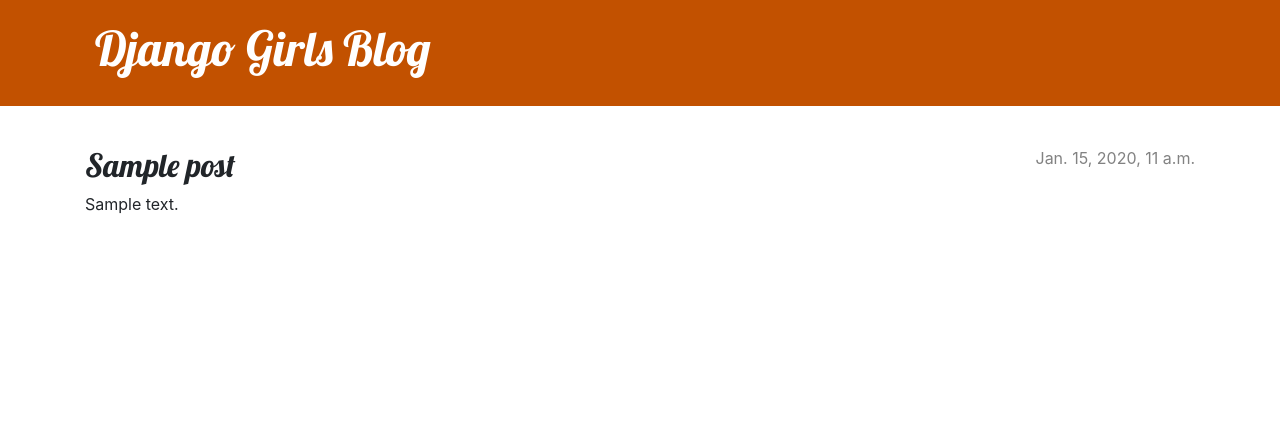
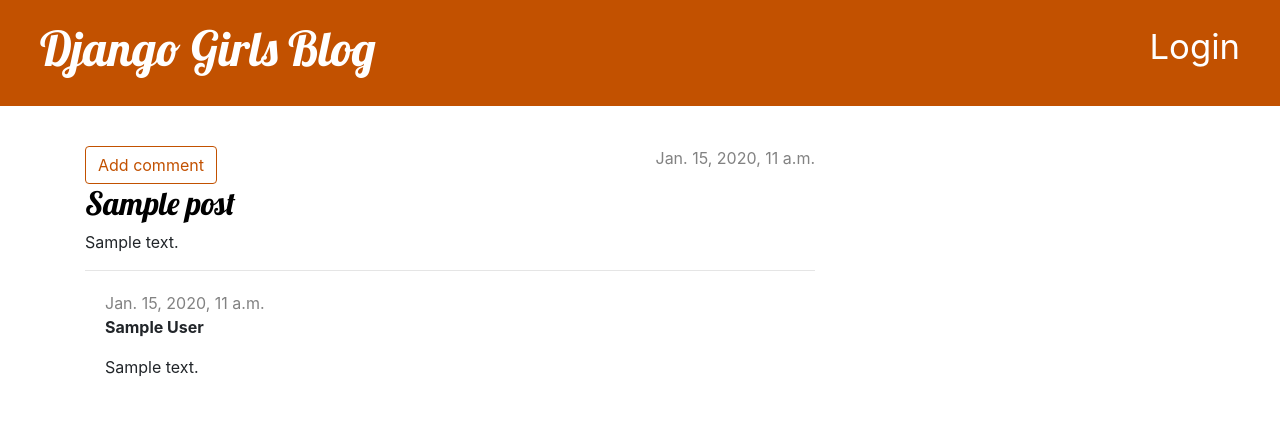
Before and after one commit to shspAbat/my-first-blog, a Django app: page /post/1/ in a window 1280 px wide. Shown: the top 448 px of the page. Run offline with Django 3.2, Linux system fonts and the light colour scheme; tables that the repository leaves empty hold one stand-in row (values such as "Sample post").

Commit message:
icons and comment section

```diff
--- a/blog/admin.py
+++ b/blog/admin.py
@@ -1,4 +1,5 @@
 from django.contrib import admin
-from .models import Post
+from .models import Post, Comment
 
 admin.site.register(Post)
+admin.site.register(Comment)
--- a/blog/models.py
+++ b/blog/models.py
@@ -16,3 +16,20 @@ class Post(models.Model):
 
     def __str__(self):
         return self.title
+
+class Comment(models.Model):
+    post = models.ForeignKey('blog.Post', on_delete=models.CASCADE, related_name='comments')
+    author = models.CharField(max_length=200)
+    text = models.TextField()
+    created_date = models.DateTimeField(default=timezone.now)
+    approved_comment = models.BooleanField(default=False)
+
+    def approve(self):
+        self.approved_comment = True
+        self.save()
+
+    def __str__(self):
+        return self.text
+
+def approved_comments(self):
+    return self.comments.filter(approved_comment=True)
--- a/blog/static/css/blog.css
+++ b/blog/static/css/blog.css
@@ -18,6 +18,7 @@ h1,
 h2,
 h3,
 h4 {
+    color: #000000;
     font-family: 'Lobster', cursive;
 }
 
@@ -68,3 +69,7 @@ h4 {
     color: #FFFFFF;
     background-color: #C25100;
 }
+
+.comment {
+    margin: 20px 0px 20px 20px;
+}
--- a/blog/templates/blog/base.html
+++ b/blog/templates/blog/base.html
@@ -7,26 +7,27 @@
         <link href='//fonts.googleapis.com/css?family=Lobster&subset=latin,latin-ext' rel='stylesheet' type='text/css'>
         <link rel="stylesheet" href="{% static 'css/blog.css' %}">
     </head>
+
     <body>
-        <header class="page-header">
-            <div class="container">
-
+        <div class="page-header">
             {% if user.is_authenticated %}
-                    <a href="{% url 'post_new' %}" class="top-menu">
-                        {% include './icons/file-earmark-plus.svg' %}
-                    </a>
+                <a href="{% url 'post_new' %}" class="top-menu"><span class="glyphicon glyphicon-plus"></span></a>
+                <a href="{% url 'post_draft_list' %}" class="top-menu"><span class="glyphicon glyphicon-edit"></span></a>
+                <p class="top-menu">Hello {{ user.username }} <small>(<a href="{% url 'logout' %}">Log out</a>)</small></p>
+            {% else %}
+                <a href="{% url 'login' %}" class="top-menu"><span class="glyphicon glyphicon-lock">Login</span></a>
             {% endif %}
-
             <h1><a href="/">Django Girls Blog</a></h1>
         </div>
-        </header>
-        <main class="content container">
+        <div class="content container">
             <div class="row">
-                <div class="col">
+                <div class="col-md-8">
                 {% block content %}
                 {% endblock %}
                 </div>
             </div>
-        </main>
+        </div>
     </body>
+
+
 </html>
--- a/blog/templates/blog/post_detail.html
+++ b/blog/templates/blog/post_detail.html
@@ -8,17 +8,47 @@
                 <a class="btn btn-default" href="{% url 'post_edit' pk=post.pk %}">
                     {% include './icons/pencil-fill.svg' %}
                 </a>
+
+                <a class="btn btn-default" href="{% url 'post_remove' pk=post.pk %}">
+                    <!-- {% include './icons/alarm.svg' %} -->
+                <span class="glyphicon glyphicon-remove">Delete</span></a>
             {% endif %}
         </aside>
 
+        <a class="btn btn-default" href="{% url 'add_comment_to_post' pk=post.pk %}">Add comment</a>
+
         {% if post.published_date %}
-            <time class="date">
+            <div class="date">
                 {{ post.published_date }}
-            </time>
+            </div>
+        {% else %}
+            <a class="btn btn-default" href="{% url 'post_publish' pk=post.pk %}">Publish</a>
         {% endif %}
 
         <h2>{{ post.title }}</h2>
         <p>{{ post.text|linebreaksbr }}</p>
 
+        <hr>
+        {% for comment in post.comments.all %}
+        {% if user.is_authenticated or comment.approved_comment %}
+        <div class="comment">
+            <div class="date">
+                {{ comment.created_date }}
+                {% if not comment.approved_comment %}
+
+                    <a class="btn btn-default" href="{% url 'comment_remove' pk=comment.pk %}"><span class="glyphicon glyphicon-remove"></span>Deny</a>
+
+                    <a class="btn btn-default" href="{% url 'comment_approve' pk=comment.pk %}"><span class="glyphicon glyphicon-ok">Accept</span></a>
+
+                {% endif %}
+            </div>
+            <strong>{{ comment.author }}</strong>
+            <p>{{ comment.text|linebreaks }}</p>
+        </div>
+        {% endif %}
+    {% empty %}
+        <p>No comments here yet :(</p>
+    {% endfor %}
+
     </article>
 {% endblock %}
--- a/blog/urls.py
+++ b/blog/urls.py
@@ -6,4 +6,10 @@ urlpatterns = [
     path('post/<int:pk>/', views.post_detail, name='post_detail'),
     path('post/new/', views.post_new, name='post_new'),
     path('post/<int:pk>/edit/', views.post_edit, name='post_edit'),
+    path('drafts/', views.post_draft_list, name='post_draft_list'),
+    path('post/<pk>/publish/', views.post_publish, name='post_publish'),
+    path('post/<pk>/remove/', views.post_remove, name='post_remove'),
+    path('post/<int:pk>/comment/', views.add_comment_to_post, name='add_comment_to_post'),
+    path('comment/<int:pk>/approve/', views.comment_approve, name='comment_approve'),
+path('comment/<int:pk>/remove/', views.comment_remove, name='comment_remove'),
 ]
--- a/blog/views.py
+++ b/blog/views.py
@@ -1,8 +1,10 @@
 from django.shortcuts import render, get_object_or_404
 from django.utils import timezone
-from .models import Post
-from .forms import PostForm
+from .models import Post, Comment
+from .forms import PostForm, CommentForm
 from django.shortcuts import redirect
+from django.contrib.auth.decorators import login_required
+
 
 # Create your views here.
 def post_list(request):
@@ -13,14 +15,12 @@ def post_detail(request, pk):
     post = get_object_or_404(Post, pk=pk)
     return render(request, 'blog/post_detail.html', {'post': post})
 
-def post_new(request):
-    form = PostForm()
-    return render(request, 'blog/post_edit.html', {'form': form})
 
-def post_new(request):
-    form = PostForm()
-    return render(request, 'blog/post_edit.html', {'form': form})
+#def post_new(request):
+#    form = PostForm()
+#    return render(request, 'blog/post_edit.html', {'form': form})
 
+@login_required
 def post_new(request):
     if request.method == "POST":
         form = PostForm(request.POST)
@@ -34,6 +34,7 @@ def post_new(request):
         form = PostForm()
     return render(request, 'blog/post_edit.html', {'form': form})
 
+@login_required
 def post_edit(request, pk):
     post = get_object_or_404(Post, pk=pk)
     if request.method == "POST":
@@ -41,9 +42,52 @@ def post_edit(request, pk):
         if form.is_valid():
             post = form.save(commit=False)
             post.author = request.user
-            post.published_date = timezone.now()
+            # save blog posts with the actual time
+            #post.published_date = timezone.now()
             post.save()
             return redirect('post_detail', pk=post.pk)
     else:
         form = PostForm(instance=post)
     return render(request, 'blog/post_edit.html', {'form': form})
+
+@login_required
+def post_draft_list(request):
+    posts = Post.objects.filter(published_date__isnull=True).order_by('created_date')
+    return render(request, 'blog/post_draft_list.html', {'posts': posts})
+
+@login_required
+def post_publish(request, pk):
+    post = get_object_or_404(Post, pk=pk)
+    post.publish()
+    return redirect('post_detail', pk=pk)
+
+@login_required
+def post_remove(request, pk):
+    post = get_object_or_404(Post, pk=pk)
+    post.delete()
+    return redirect('post_list')
+
+def add_comment_to_post(request, pk):
+    post = get_object_or_404(Post, pk=pk)
+    if request.method == "POST":
+        form = CommentForm(request.POST)
+        if form.is_valid():
+            comment = form.save(commit=False)
+            comment.post = post
+            comment.save()
+            return redirect('post_detail', pk=post.pk)
+    else:
+        form = CommentForm()
+    return render(request, 'blog/add_comment_to_post.html', {'form': form})
+
+@login_required
+def comment_approve(request, pk):
+    comment = get_object_or_404(Comment, pk=pk)
+    comment.approve()
+    return redirect('post_detail', pk=comment.post.pk)
+
+@login_required
+def comment_remove(request, pk):
+    comment = get_object_or_404(Comment, pk=pk)
+    comment.delete()
+    return redirect('post_detail', pk=comment.post.pk)
--- a/mysite/settings.py
+++ b/mysite/settings.py
@@ -124,3 +124,5 @@ STATIC_URL = '/static/'
 # https://docs.djangoproject.com/en/3.2/ref/settings/#default-auto-field
 
 DEFAULT_AUTO_FIELD = 'django.db.models.BigAutoField'
+
+LOGIN_REDIRECT_URL = '/'
--- a/mysite/urls.py
+++ b/mysite/urls.py
@@ -1,22 +1,11 @@
-"""mysite URL Configuration
+from django.urls import path, include
+from django.contrib import admin
 
-The `urlpatterns` list routes URLs to views. For more information please see:
-    https://docs.djangoproject.com/en/3.2/topics/http/urls/
-Examples:
-Function views
-    1. Add an import:  from my_app import views
-    2. Add a URL to urlpatterns:  path('', views.home, name='home')
-Class-based views
-    1. Add an import:  from other_app.views import Home
-    2. Add a URL to urlpatterns:  path('', Home.as_view(), name='home')
-Including another URLconf
-    1. Import the include() function: from django.urls import include, path
-    2. Add a URL to urlpatterns:  path('blog/', include('blog.urls'))
-"""
-from django.contrib import admin
-from django.urls import path, include
+from django.contrib.auth import views
 
 urlpatterns = [
     path('admin/', admin.site.urls),
+    path('accounts/login/', views.LoginView.as_view(), name='login'),
+    path('accounts/logout/', views.LogoutView.as_view(next_page='/'), name='logout'),
     path('', include('blog.urls')),
 ]
```
Also changed, not shown: blog/forms.py (+7 -1 lines), blog/templates/blog/add_comment_to_post.html (added, +9 -0 lines), blog/templates/blog/post_draft_list.html (added, +11 -0 lines), blog/templates/blog/post_list.html (+7 -6 lines), blog/templates/registration/login.html (added, +24 -0 lines), blog/migrations/0002_comment.py (added), blog/templates/blog/icons/accept-svgrepo-com.svg (added), blog/templates/blog/icons/alarm.svg (added), blog/templates/blog/icons/deny-svgrepo-com.svg (added). Lines whose indentation alone changed are shown as unchanged.
